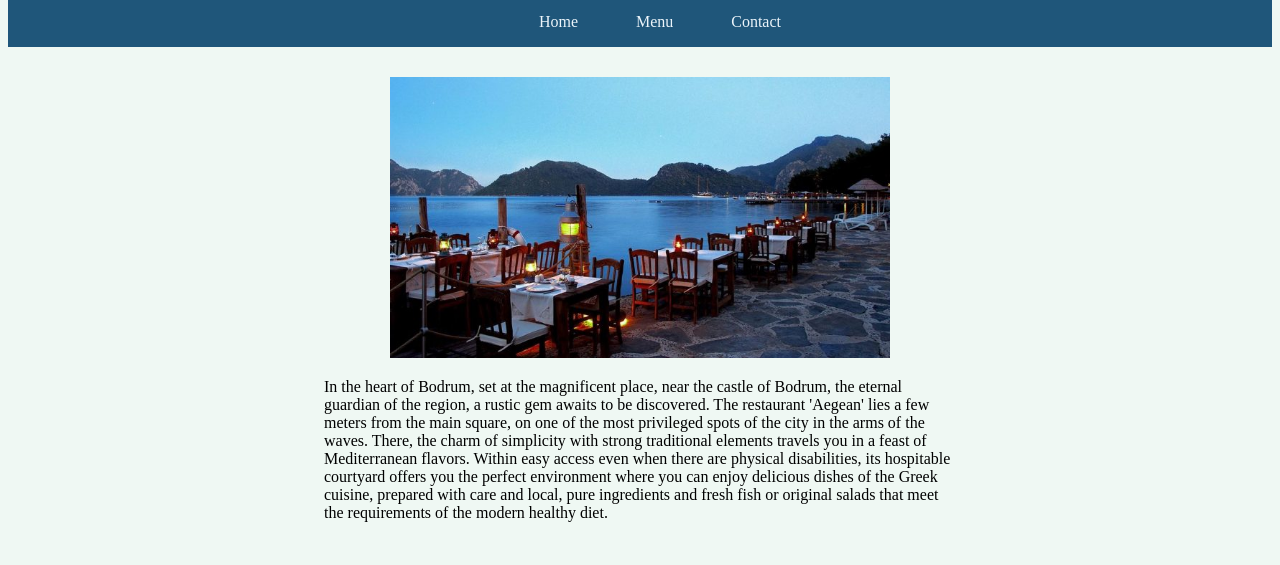
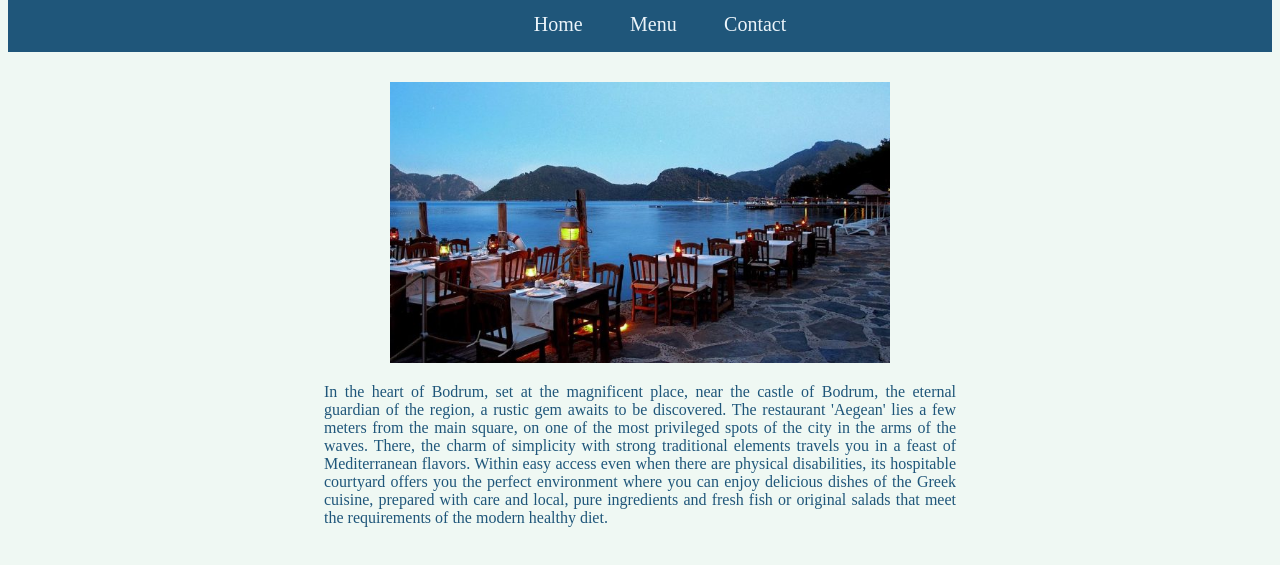
Before and after one commit to kodluyoruz-deneme/restaurant-page, a website built with webpack: page dist/index.html in a window 1280 px wide. Shown: the part 91-656 px from the top of the page. Built offline with Linux system fonts and the light colour scheme.

Commit message:
Add style to the home page.

```diff
--- a/src/home.js
+++ b/src/home.js
@@ -1,5 +1,6 @@
 export function loadHome() {
   const homeSection = document.createElement("section");
+  homeSection.setAttribute("id", "home");
   const paragraph = document.createElement("p");
   paragraph.textContent = `In the heart of Bodrum, set at the magnificent place, near the
     castle of Bodrum, the eternal guardian of the region, a rustic gem
--- a/src/style.css
+++ b/src/style.css
@@ -46,6 +46,7 @@ a {
   text-decoration: none;
   padding: 10px;
   transition: background-color 0.5s;
+  font-size: 20px;
 }
 
 a:hover {
@@ -54,7 +55,7 @@ a:hover {
 }
 
 a:active {
-  background-color: #dff5e9;
+  background-color: #a5dce4;
 }
 
 main {
@@ -78,3 +79,8 @@ img {
   width: 500px;
   height: auto;
 }
+
+#home p {
+  text-align: justify;
+  color: #1f567a;
+}
```
Also changed, not shown: dist/main.js.
